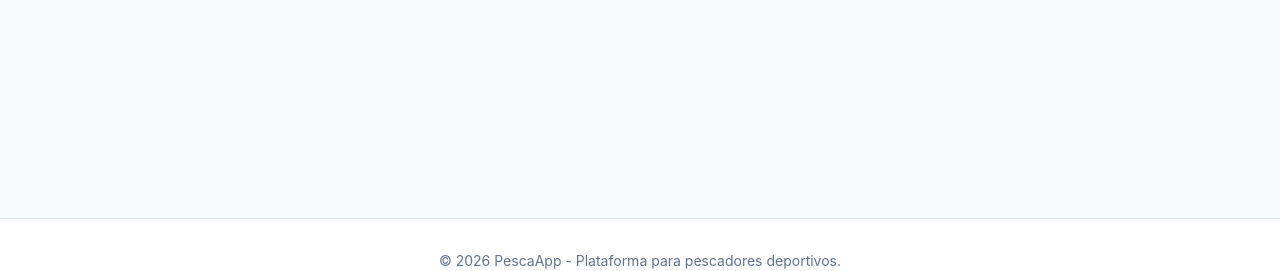
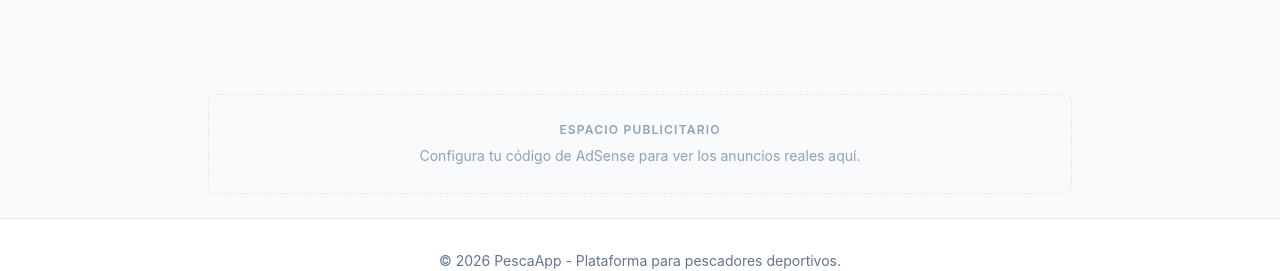
Before and after one commit to dariohidalgo/Pesca-App, a React (Vite) app: page / in a window 1280 px wide. Shown: the part 497-768 px from the top of the page. Built offline with nearby package versions, Linux system fonts and the light colour scheme; no server answers.

Commit message:
se agrega publicidad

```diff
--- a/index.html
+++ b/index.html
@@ -30,11 +30,12 @@
   <meta property="twitter:description"
     content="La mejor guía de pesca deportiva en Córdoba. Descubre nudos, especies de peces, pronóstico del clima y los mejores lugares para pescar." />
   <meta property="twitter:image" content="https://www.pescacordoba.com.ar/seo.jpg" />
-
+  <script async src="https://pagead2.googlesyndication.com/pagead/js/adsbygoogle.js?client=ca-pub-9506611717740136"
+    crossorigin="anonymous"></script>
   <!-- Canonical -->
   <meta name="robots" content="index, follow" />
   <link rel="canonical" href="https://www.pescacordoba.com.ar/" />
-
+  <script defer src="https://cloud.umami.is/script.js" data-website-id="f1e3c347-679b-4700-bad4-2910e4b24c34"></script>
   <script async src="https://pagead2.googlesyndication.com/pagead/js/adsbygoogle.js?client=ca-pub-XXXXXXXXXXXXXXXX"
     crossorigin="anonymous"></script>
 </head>
--- a/src/App.jsx
+++ b/src/App.jsx
@@ -5,6 +5,7 @@ import { Fish, BookOpen, Layers } from 'lucide-react';
 import WeatherDashboard from './components/WeatherDashboard';
 import KnotsCatalog from './components/KnotsCatalog';
 import BlogPost from './components/BlogPost';
+import AdBanner from './components/AdBanner';
 
 function NavBar() {
   const location = useLocation();
@@ -79,6 +80,10 @@ function App() {
         </Routes>
       </main>
 
+      <div className="max-w-4xl mx-auto px-4 w-full">
+        <AdBanner slot="REEMPLAZAR_POR_ID_DE_SLOT" />
+      </div>
+
       <footer className="bg-white border-t border-slate-200 py-8 text-center text-slate-500 text-sm">
         <p>© 2026 PescaApp - Plataforma para pescadores deportivos.</p>
       </footer>
```
